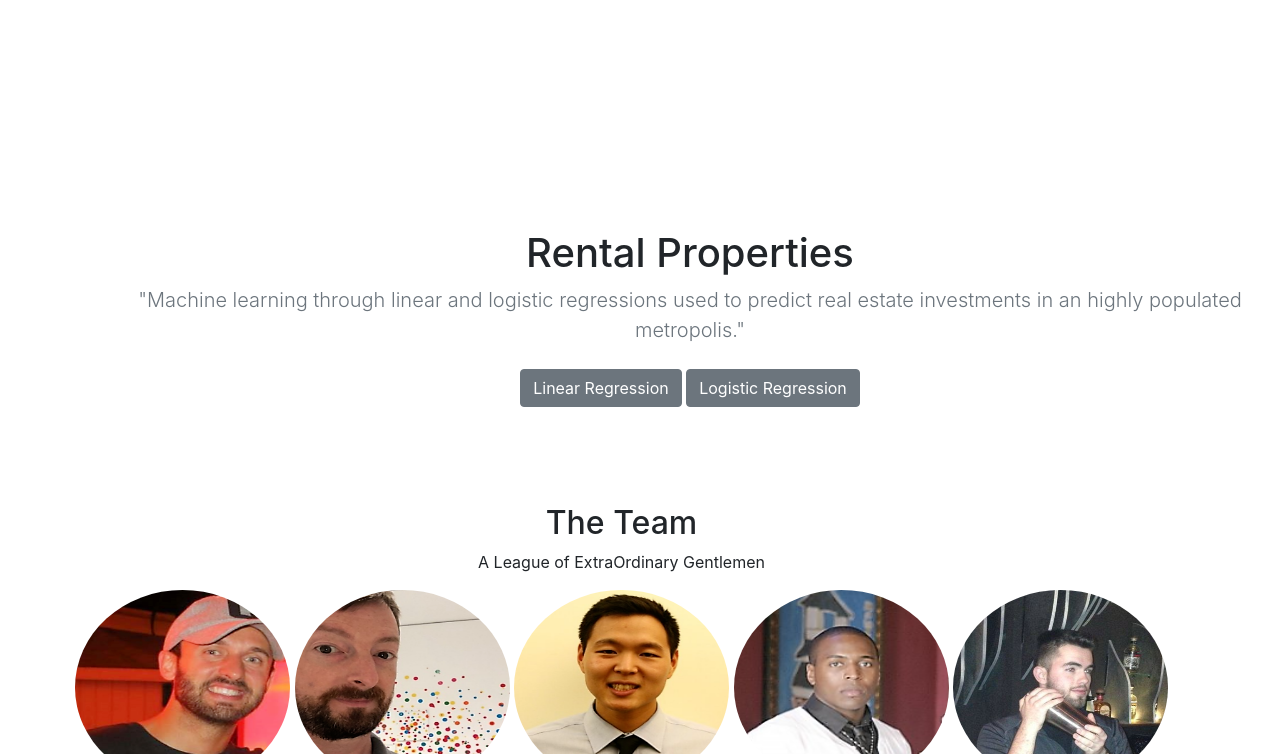
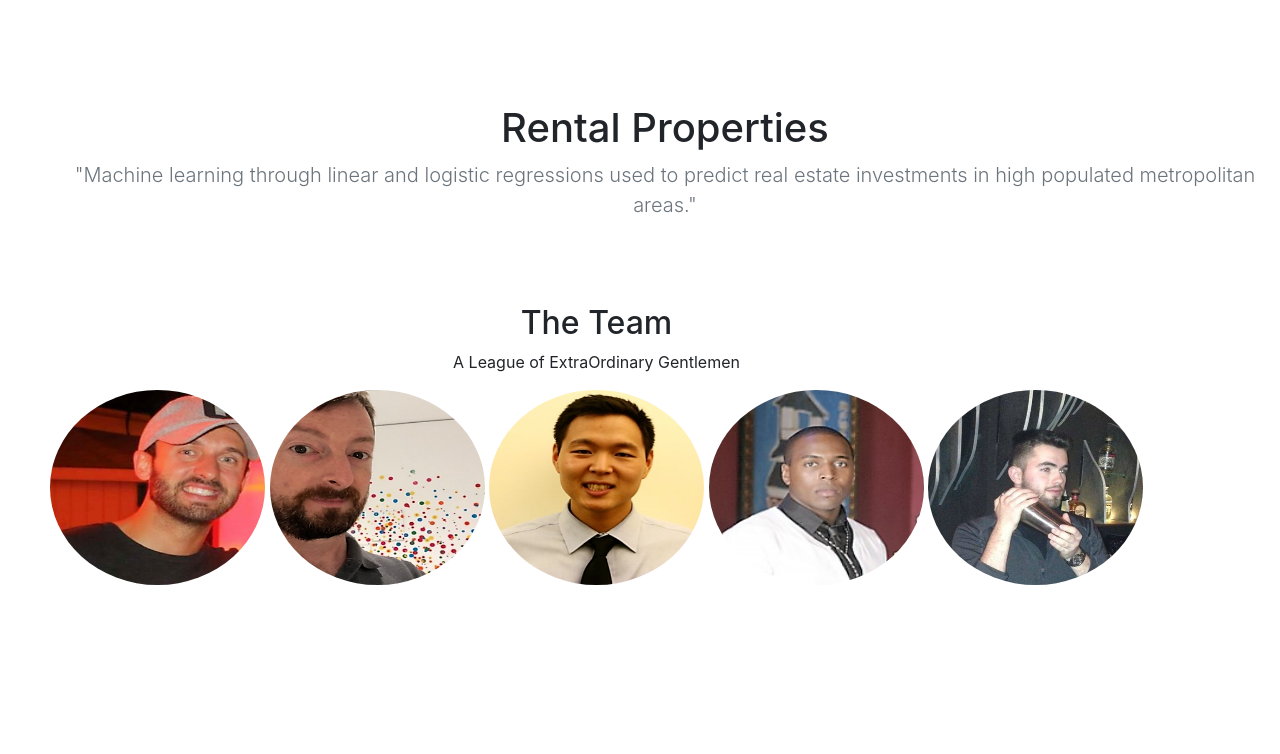
Before and after one commit to richinohio/Final_Project, a Flask app: page / in a window 1280 px wide. Shown: the part 46-800 px from the top of the page. Run offline with Flask 2, Linux system fonts and the light colour scheme; some libraries are stand-ins or nearby versions.

Commit message:
Cover html format

```diff
--- a/templates/cover.html
+++ b/templates/cover.html
@@ -43,13 +43,9 @@
 
 
        <!-- <section class="jumbotron text-center">-->
-                <div class="container1" style="position: absolute; left: 100px; top: 275px;">
+                <div class="container1" style="position: absolute; left: 50px; top: 150px;">
                         <h1 class="jumbotron-heading text-center">Rental Properties</h1>
-                  <p class="lead text-muted text-center">"Machine learning through linear and logistic regressions used to predict real estate investments in an highly populated metropolis."</p>
-                  <p>
-                    <a href="linear" class="btn btn-secondary my-2">Linear Regression</a>
-                    <a href="logistic" class="btn btn-secondary my-2">Logistic Regression</a>
-                  </p>
+                  <p class="lead text-muted text-center">"Machine learning through linear and logistic regressions used to predict real estate investments in high populated metropolitan areas."</p>
                 </div>
     <br>
         <!--</section>-->
@@ -60,7 +56,7 @@
 				        text-align: center;
                         }
         </style>
-        <div class="container1" style="position: absolute; left: 75px;  top: 550px;">
+        <div class="container1" style="position: absolute; left: 50px;  top: 350px;">
 		        <h2>The Team</h2>
   		        <p>A League of ExtraOrdinary Gentlemen</p>
 
```
